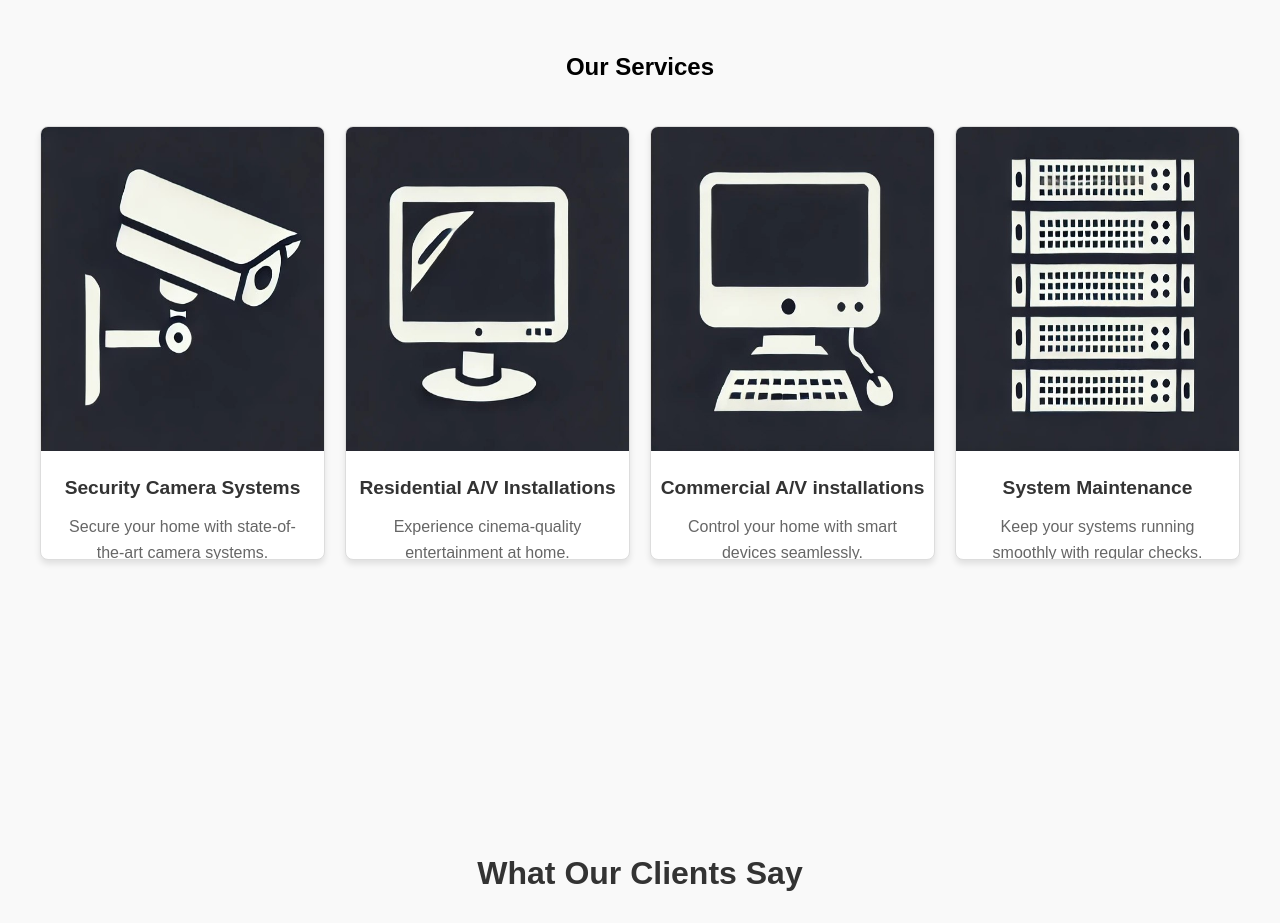
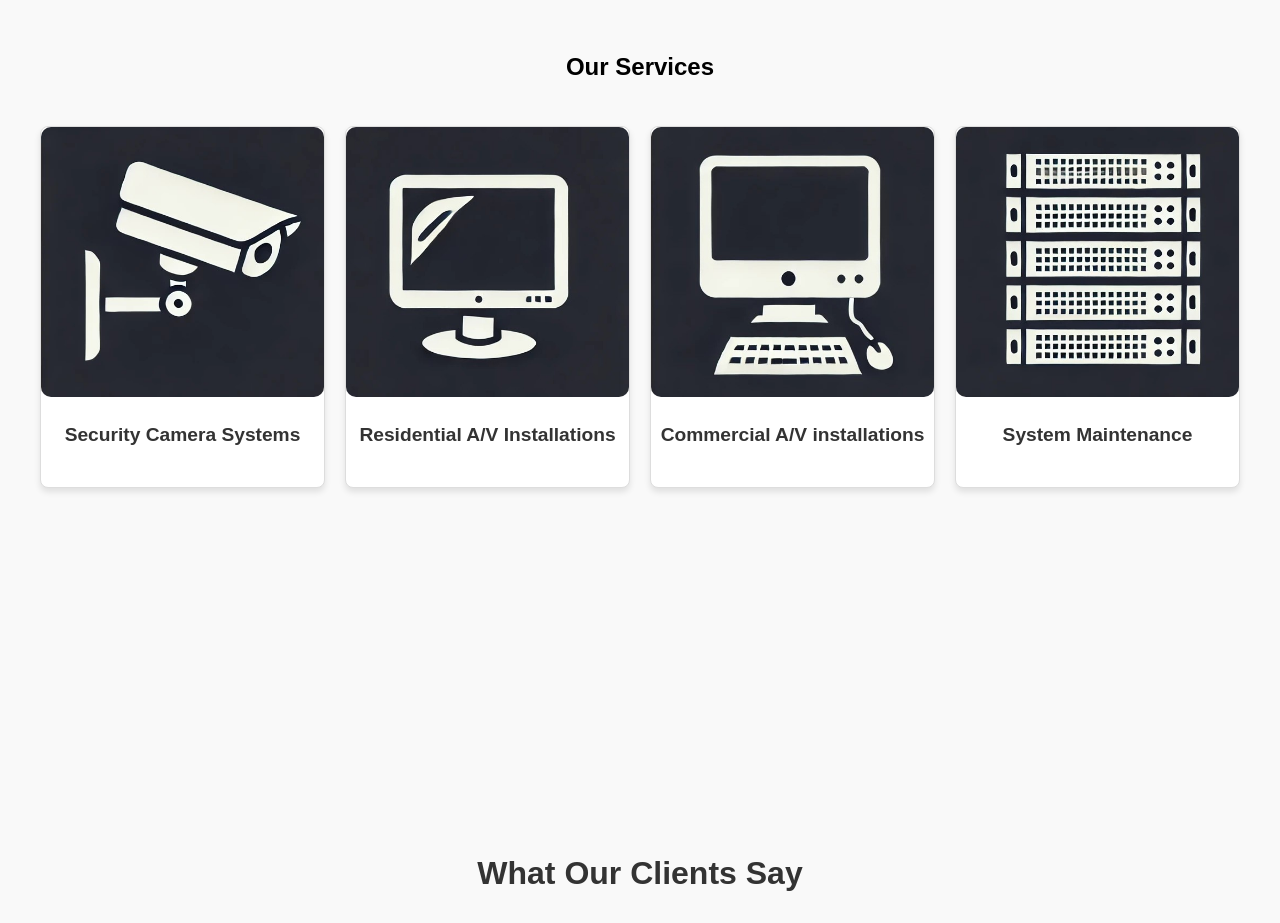
Before and after one commit to seanyvesroy/Cruz, a plain HTML site: page index.html in a window 1280 px wide. Shown: the part 802-1725 px from the top of the page. Drawn offline with Linux system fonts and the light colour scheme.

Commit message:
service descriptions

```diff
--- a/index.html
+++ b/index.html
@@ -64,28 +64,33 @@
 <section id="services">
   <h2>Our Services</h2>
   <div class="services-grid">
-    <div class="service-item">
-      <img src="images\cam.jpg" alt="Camera Installation">
+    <!-- Service 1 -->
+    <div class="service-item" onclick="toggleService(this)">
+      <img src="images/cam.jpg" alt="Camera Installation">
       <h3>Security Camera Systems</h3>
-      <p>Secure your home with state-of-the-art camera systems.</p>
+      <p class="service-description">Protect your home or business with our advanced security camera systems. Our solutions provide real-time monitoring, high-definition footage, and seamless integration with mobile devices, ensuring you can keep an eye on what matters most, anytime and anywhere. With features like motion detection, night vision, and cloud storage, you'll have peace of mind knowing your property is secure.</p>
     </div>
-    <div class="service-item">
-      <img src="images\tv.jpg" alt="Home Theater Setup">
+    <!-- Service 2 -->
+    <div class="service-item" onclick="toggleService(this)">
+      <img src="images/tv.jpg" alt="Home Theater Setup">
       <h3>Residential A/V Installations</h3>
-      <p>Experience cinema-quality entertainment at home.</p>
+      <p class="service-description">Transform your living space into an entertainment haven with our residential audio-visual installations. From setting up surround sound systems to wall-mounted TVs and streaming devices, we create a cinema-quality experience in the comfort of your home. Our professional setups ensure optimal sound and picture quality tailored to your unique space.</p>
     </div>
-    <div class="service-item">
-      <img src="images\comp.jpg" alt="Smart Home Integration">
+    <!-- Service 3 -->
+    <div class="service-item" onclick="toggleService(this)">
+      <img src="images/comp.jpg" alt="Smart Home Integration">
       <h3>Commercial A/V installations</h3>
-      <p>Control your home with smart devices seamlessly.</p>
+      <p class="service-description">Enhance your workspace with cutting-edge commercial audio-visual systems. Whether it’s conference room setups, video walls, or public announcement systems, we design and install solutions to improve communication and engagement in your business. Our installations are scalable and tailored to meet the demands of modern commercial environments.</p>
     </div>
-    <div class="service-item">
-      <img src="images\serv.jpg" alt="System Maintenance">
+    <!-- Service 4 -->
+    <div class="service-item" onclick="toggleService(this)">
+      <img src="images/serv.jpg" alt="System Maintenance">
       <h3>System Maintenance</h3>
-      <p>Keep your systems running smoothly with regular checks.</p>
+      <p class="service-description">Keep your systems performing at their best with our comprehensive maintenance services. Regular inspections, software updates, and troubleshooting ensure your audio-visual, security, and smart home systems remain reliable and efficient. Let us handle the technical side, so you can focus on enjoying seamless functionality.</p>
     </div>
   </div>
 </section>
+
 
 
 <!-- Testimonials Section -->
--- a/script.js
+++ b/script.js
@@ -37,3 +37,17 @@ hamburger.addEventListener("click", () => {
     body.classList.remove("no-scroll");
   }
 });
+function toggleService(serviceItem) {
+  const image = serviceItem.querySelector("img");
+  const description = serviceItem.querySelector(".service-description");
+
+  if (image.style.display === "none") {
+    // Show the image and hide the description
+    image.style.display = "block";
+    description.style.display = "none";
+  } else {
+    // Hide the image and show the description
+    image.style.display = "none";
+    description.style.display = "block";
+  }
+}
--- a/styles.css
+++ b/styles.css
@@ -253,6 +253,8 @@
     overflow: hidden;
     box-shadow: 0 4px 6px rgba(0, 0, 0, 0.1);
     transition: transform 0.2s, box-shadow 0.2s;
+    text-align: center;
+    cursor: pointer;
   }
 
   .service-item:hover {
@@ -263,6 +265,8 @@
   .service-item img {
     width: 100%;
     height: 75%;
+    object-fit: cover;
+    border-radius: 10px;
   }
 
   .service-item h3 {
@@ -271,11 +275,11 @@
     color: #333;
   }
 
-  .service-item p {
-    padding: 0 15px 20px;
-    color: #666;
+  .service-description {
+    display: none; /* Hidden by default */
+    margin-top: 10px;
+    color: #333;
   }
-
   #testimonials {
     background: #f9f9f9;
     padding: 50px 20px;
```
